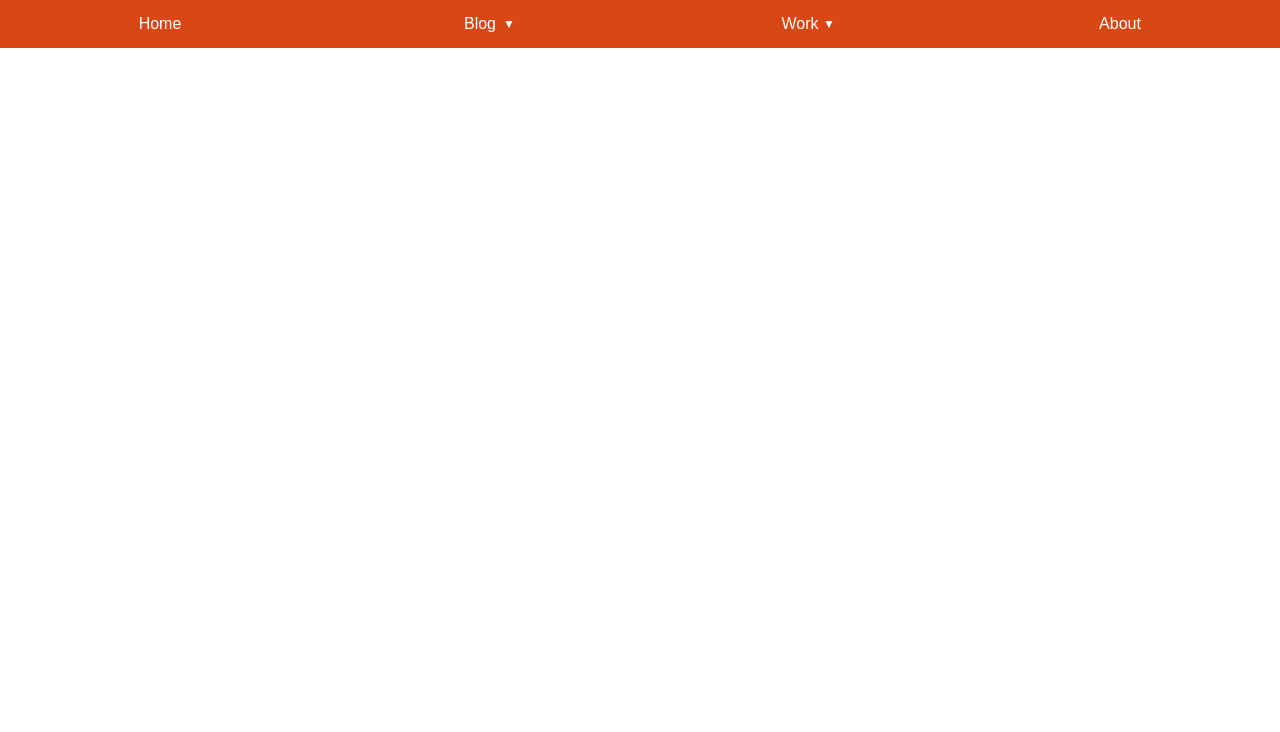
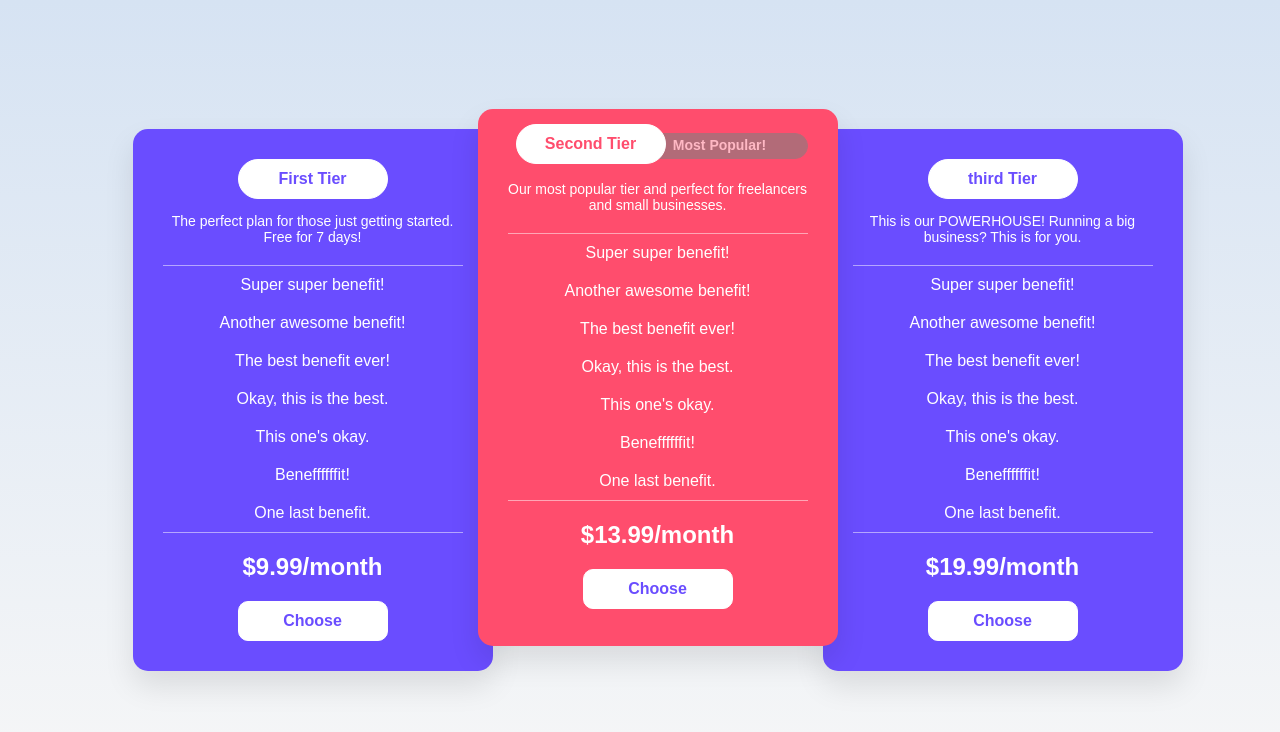
Before and after one commit to mgarg08/daily-task, a React (Create React App) app: page / in a window 1280 px wide. Shown: the top 732 px of the page. Built offline with nearby package versions, Linux system fonts and the light colour scheme.

Commit message:
September1 task price tier table implementation

```diff
--- a/src/Component/September1/index.js
+++ b/src/Component/September1/index.js
@@ -0,0 +1,59 @@
+import React from "react";
+import "./style.css";
+
+export default function September1() {
+    return (
+      <div class="pricing-container">
+          <div class="pricing-card">
+              <button className="heading-button">First Tier</button>
+              <p className="heading">The perfect plan for those just getting started. Free for 7 days!</p>
+              <ul>
+                  <li>Super super benefit!</li>
+                  <li>Another awesome benefit!</li>
+                  <li>The best benefit ever!</li>
+                  <li>Okay, this is the best.</li>
+                  <li>This one's okay.</li>
+                  <li>Beneffffffit!</li>
+                  <li>One last benefit.</li>
+              </ul>
+              <div class="price">$9.99/month</div>
+              <button>Choose</button>
+          </div>
+
+          <div class="pricing-card popular">
+            <span>
+            <button className="heading-button">Second Tier</button>
+            <p>Most Popular!</p>
+            </span>
+              <p className="heading">Our most popular tier and perfect for freelancers and small businesses.</p>
+              <ul>
+                  <li>Super super benefit!</li>
+                  <li>Another awesome benefit!</li>
+                  <li>The best benefit ever!</li>
+                  <li>Okay, this is the best.</li>
+                  <li>This one's okay.</li>
+                  <li>Beneffffffit!</li>
+                  <li>One last benefit.</li>
+              </ul>
+              <div class="price">$13.99/month</div>
+              <button>Choose</button>
+          </div>
+
+          <div class="pricing-card">
+          <button className="heading-button">third Tier</button>
+              <p className="heading">This is our POWERHOUSE! Running a big business? This is for you.</p>
+              <ul>
+                  <li>Super super benefit!</li>
+                  <li>Another awesome benefit!</li>
+                  <li>The best benefit ever!</li>
+                  <li>Okay, this is the best.</li>
+                  <li>This one's okay.</li>
+                  <li>Beneffffffit!</li>
+                  <li>One last benefit.</li>
+              </ul>
+              <div class="price">$19.99/month</div>
+              <button>Choose</button>
+          </div>
+      </div>
+    );
+  }
--- a/src/Component/September1/style.css
+++ b/src/Component/September1/style.css
@@ -0,0 +1,170 @@
+body {
+    font-family: Arial, sans-serif;
+    background: linear-gradient(to top, #f7f7f7, #d6e3f3);
+    margin: 0;
+    padding: 0;
+    display: flex;
+    justify-content: center;
+    align-items: center;
+    height: 100vh;
+  }
+
+  .pricing-container {
+    display: flex;
+    gap: 20px;
+    margin: 0 20px;
+    position: relative;
+  }
+
+.pricing-card {
+    background-color: #ffffff;
+    border-radius: 15px;
+    box-shadow: 0px 15px 30px rgba(0, 0, 0, 0.1);
+    text-align: center;
+    padding: 30px;
+    width: 300px;
+    transition: transform 0.3s ease;
+    background-color: #6a4dff;
+    margin-right: -35px;
+  }
+
+  .pricing-card.popular {
+    z-index: 1;
+    margin-top: -20px;
+    height: 492px;
+    padding-top: 15px;
+    background-color: #ff4d6d;
+    box-shadow: 0px 15px 30px rgba(0, 0, 0, 0.1);
+  }
+
+  .pricing-card.popular span p{
+    height: 21px;
+    margin-top: -31px;
+    margin-left: 124px;
+    background-color: grey;
+    opacity: 0.6;
+    border: 1px solid grey;
+    border-radius: 30px;
+    padding-top: 3px;
+    font-weight: bold;
+}
+  .pricing-card.popular .heading-button{
+    position: relative;
+    border-radius: 29px;
+    color: #ff4d6d;
+    margin-left: -134px;
+    z-index: 1;
+
+  }
+  .pricing-card .heading-button{
+    border-radius: 29px;
+  }
+
+  .pricing-card h2 {
+    margin: 0;
+    padding: 10px;
+    font-size: 24px;
+    color: #fff;
+    background-color: #6a4dff;
+    border-radius: 15px 15px 0 0;
+  }
+
+  .pricing-card.popular h2 {
+    background-color: #ff4d6d;
+  }
+  .pricing-card.popular p{
+    font-size: 14px;
+    color: #fff;
+    margin-top: 22px;
+  }
+  .pricing-card.popular ul{
+    border-bottom: 1px solid rgba(255, 255, 255, 0.5);
+    border-top: 1px solid rgba(255, 255, 255, 0.5);
+  }
+  .pricing-card ul{
+    border-bottom: 1px solid rgba(255, 255, 255, 0.5);
+    border-top: 1px solid rgba(255, 255, 255, 0.5);
+  }
+
+  .pricing-card h2  {
+    font-size: 14px;
+    color: #fff;
+    background-color: #6a4dff;
+    border-radius: 0 0 15px 15px;
+    padding: 10px;
+    margin: 0;
+  }
+
+  .pricing-card.popular h2 + p {
+    background-color: #ff4d6d;
+  }
+   .heading{
+    color:#fff ;
+    font-size: 14px;
+  }
+  .pricing-card.popular button{
+    background-color: #fff;
+  }
+
+  .pricing-card ul {
+    list-style: none;
+    padding: 0;
+    margin: 20px 0;
+  }
+
+  .pricing-card ul li {
+    padding: 10px 0;
+    color: #fff;
+  }
+
+  .pricing-card ul li:last-child {
+    border-bottom: none;
+  }
+
+  .pricing-card button{
+    border: 1px solid white;
+    border-radius:10px;
+    background-color: #fff;
+    color: #6a4dff;
+    width: 150px;
+    font-weight: bold;
+  }
+
+  .price {
+    font-size: 24px;
+    font-weight: bold;
+    margin: 20px 0;
+    color: white;
+  }
+
+  button {
+    padding: 10px 20px;
+    cursor: pointer;
+    font-size: 16px;
+  }
+
+
+
+
+
+
+
+
+@media (max-width: 768px) {
+    .pricing-container {
+        flex-direction: column;
+        align-items: center;
+        height: 100vh;
+    }
+
+    .pricing-card {
+        width: 90%;
+        margin: 10px 0;
+        height: 600px;
+    }
+
+    .pricing-card.popular {
+        margin-top: 0;
+        height: 600px;
+    }
+  }
--- a/src/index.js
+++ b/src/index.js
@@ -1,14 +1,14 @@
 import React from 'react';
 import ReactDOM from 'react-dom/client';
 import './index.css';
-import App from './App';
 import reportWebVitals from './reportWebVitals';
-import August30 from './Component/August30';
+// import August30 from './Component/August30';
+import September30 from './Component/September1';
 
 const root = ReactDOM.createRoot(document.getElementById('root'));
 root.render(
   <React.StrictMode>
-    <August30/>
+    <September30/>
   </React.StrictMode>
 );
 
```
